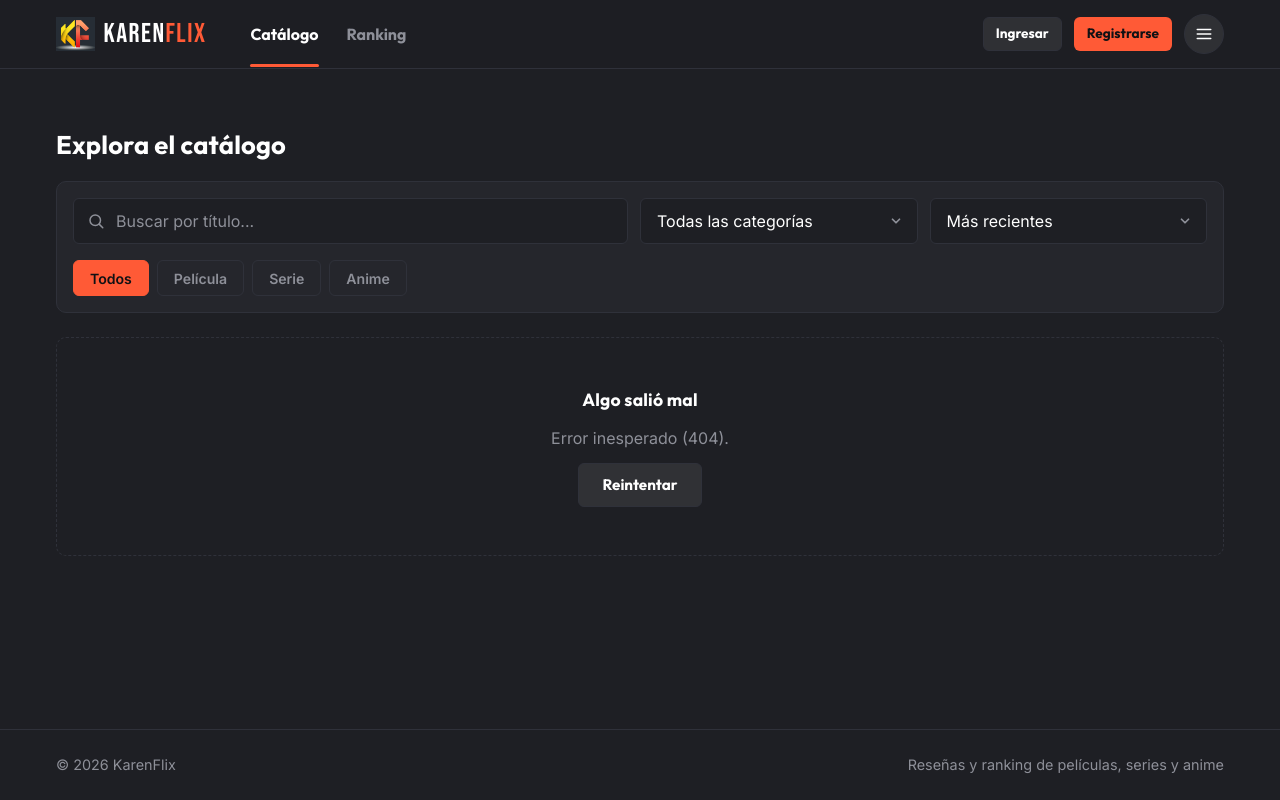
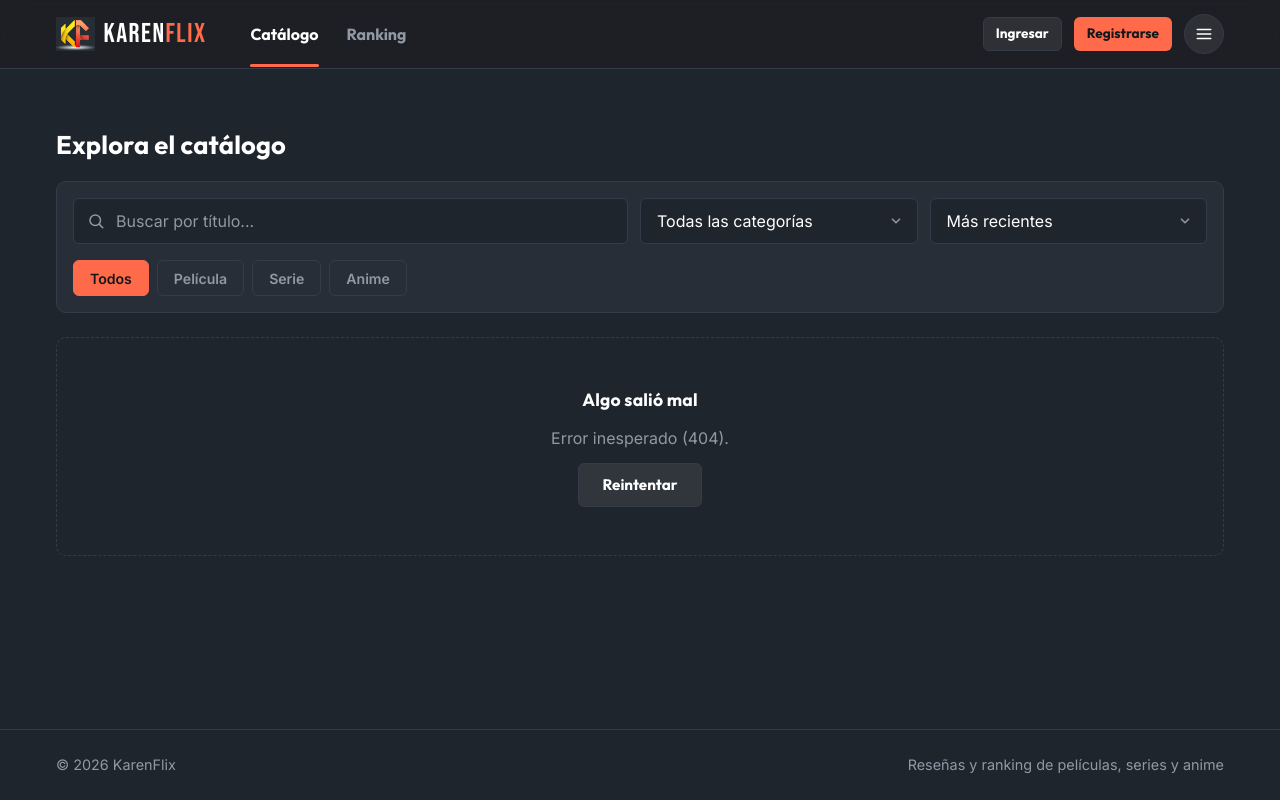
Before and after one commit to lestergarcia711/karenFlix-frontend, a plain HTML site: page index.html in a window 1280 px wide. Drawn offline with Linux system fonts and the light colour scheme; no server answers.

Commit message:
feat(theme): adopt the logo palette (slate, coral, red, amber, yellow)

```diff
--- a/css/tokens.css
+++ b/css/tokens.css
@@ -1,32 +1,33 @@
-/* Design tokens — palette from "Paleta de colores para el Frontend de Karenflix" */
+/* Design tokens — palette taken from the KarenFlix logo (slate background, yellow→amber "K", coral→red "F").
+   Token names are kept for compatibility: purple = red, blue = amber, cyan = yellow. */
 :root {
   /* Backgrounds */
-  --bg-primary: #1E1F24;
-  --bg-sidebar: #25262C;
-  --bg-card-overlay: rgba(30, 31, 36, 0.6);
+  --bg-primary: #1F252D;
+  --bg-sidebar: #272E38;
+  --bg-card-overlay: rgba(31, 37, 45, 0.6);
 
   /* Accents */
-  --accent-orange: #FF5A36;
-  --accent-purple: #615DEC;
-  --accent-blue: #4F80FF;
-  --accent-cyan: #39C3D2;
+  --accent-orange: #FF6B4A;
+  --accent-purple: #F03A2E;
+  --accent-blue: #FFB400;
+  --accent-cyan: #FFE41F;
 
   /* Text */
   --text-main: #FFFFFF;
-  --text-muted: #8E9099;
-  --text-dark: #101114;
+  --text-muted: #9099A5;
+  --text-dark: #14171C;
 
   /* Special */
   --glass-bg: rgba(255, 255, 255, 0.08);
-  --border-color: #2F313A;
+  --border-color: #333C48;
 
   /* Derived (built only from the palette above) */
-  --accent-orange-hover: #ff7352;
-  --accent-orange-soft: rgba(255, 90, 54, 0.14);
-  --accent-purple-soft: rgba(97, 93, 236, 0.18);
-  --accent-blue-soft: rgba(79, 128, 255, 0.16);
-  --accent-cyan-soft: rgba(57, 195, 210, 0.16);
-  --focus-ring: 0 0 0 3px rgba(79, 128, 255, 0.45);
+  --accent-orange-hover: #FF8566;
+  --accent-orange-soft: rgba(255, 107, 74, 0.15);
+  --accent-purple-soft: rgba(240, 58, 46, 0.20);
+  --accent-blue-soft: rgba(255, 180, 0, 0.16);
+  --accent-cyan-soft: rgba(255, 228, 31, 0.14);
+  --focus-ring: 0 0 0 3px rgba(255, 180, 0, 0.45);
 
   /* Typography */
   --font-body: "Inter", system-ui, -apple-system, "Segoe UI", Roboto, Arial, sans-serif;
--- a/index.html
+++ b/index.html
@@ -3,7 +3,7 @@
 <head>
   <meta charset="UTF-8">
   <meta name="viewport" content="width=device-width, initial-scale=1">
-  <meta name="theme-color" content="#1E1F24">
+  <meta name="theme-color" content="#1F252D">
   <meta name="description" content="KarenFlix: reseñas y ranking de películas, series y anime.">
   <title>Catálogo · KarenFlix</title>
   <link rel="icon" href="assets/logo.png" type="image/png">
```
Also changed, not shown: admin.html (+1 -1 lines), css/components.css (+2 -2 lines), login.html (+1 -1 lines), pelicula.html (+1 -1 lines), perfil.html (+1 -1 lines), ranking.html (+1 -1 lines), register.html (+1 -1 lines).
